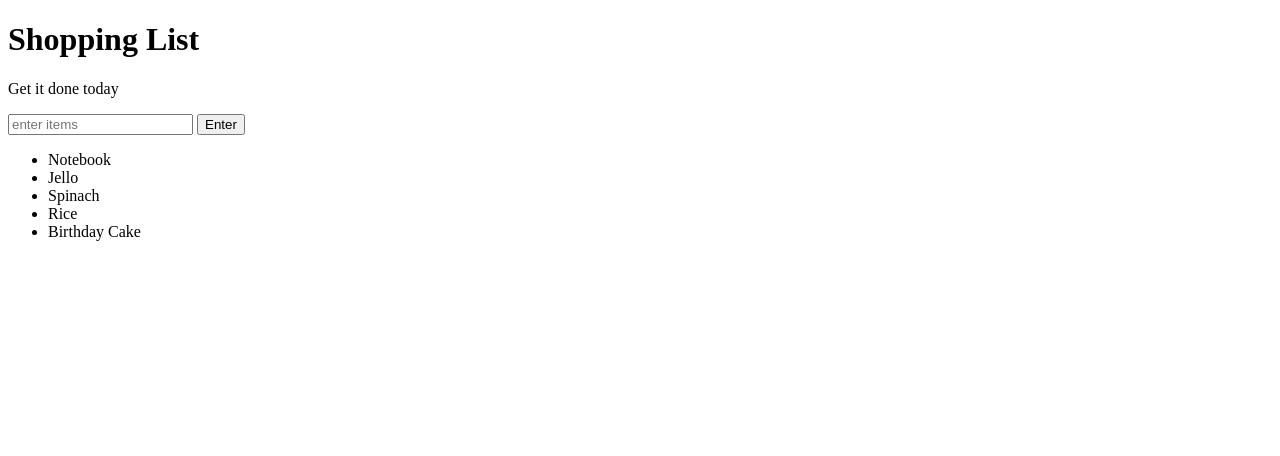
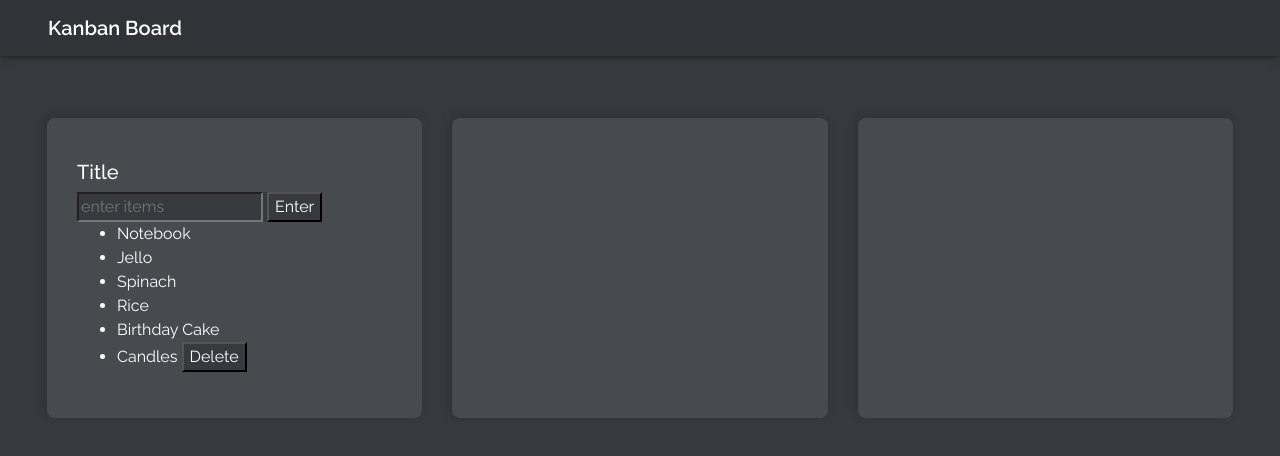
Before and after one commit to gsbakshi/dom-events-kanban-board, a plain HTML site: page index.html in a window 1280 px wide. Drawn offline with nearby package versions, Linux system fonts and the light colour scheme.

Commit message:
UI Changes

```diff
--- a/index.html
+++ b/index.html
@@ -3,20 +3,84 @@
 <head>
 	<title>Javascript + DOM</title>
 	<link rel="stylesheet" type="text/css" href="style.css">
+
+	<!-- Bootstrap CSS CDN -->
+	<link rel="stylesheet" href="https://maxcdn.bootstrapcdn.com/bootstrap/4.0.0/css/bootstrap.min.css"
+		integrity="sha384-Gn5384xqQ1aoWXA+058RXPxPg6fy4IWvTNh0E263XmFcJlSAwiGgFAW/dAiS6JXm" crossorigin="anonymous">
+
+	<!-- Raleway Google Fonts API -->
+	<link
+		href="https://fonts.googleapis.com/css2?family=Raleway:ital,wght@0,100;0,200;0,300;0,400;0,500;0,600;0,700;0,800;0,900;1,100;1,200;1,300;1,400;1,500;1,600;1,700;1,800;1,900&display=swap"
+		rel="stylesheet">
 </head>
 <body>
-	<h1>Shopping List</h1>
-	<p id="first">Get it done today</p>
-	<input id="userinput" type="text" placeholder="enter items">
+	<header>
+		<nav class="navbar sticky-top pl-5 pr-5 shade" style="background-color: #303338;">
+			<a class="navbar-brand title" href="#">Kanban Board</a>
+		</nav>
+	</header>
+
+	<div class="content">
+		<div class="d-flex flex-wrap position-relative">
+			<div class="col-12 col-sm-6 col-lg-4">
+				<div class="card-base">
+					<h5 class="trans">Title</h5>
+					<div>
+						<input class="trans" id="userinput" type="text" placeholder="enter items">
 						<button id="enter">Enter</button>
+					</div>
 					<ul id="myList">
 						<li>Notebook</li>
 						<li>Jello</li>
 						<li>Spinach</li>
 						<li>Rice</li>
 						<li>Birthday Cake</li>
-		<!-- <li>Candles  <button id="delete">Delete</button></li> -->
+						<li>Candles <button id="delete">Delete</button></li>
 					</ul>
+				</div>
+			</div>
+			<div class="col-12 col-sm-6 col-lg-4">
+				<div class="card-base"></div>
+			</div>
+			<div class="col-12 col-sm-6 col-lg-4">
+				<div class="card-base"></div>
+			</div>
+		</div>
+	</div>
+
+	<!-- <nav class="navbar pl-5 pr-5 shadow" style="background-color: #474A4F;">
+		<a href="index.html" class="navbar-brand logo title">Kanban Board</a>
+		<button class="navbar-toggler" type="button" data-toggle="collapse" data-target="#navbar7">
+			<span class="navbar-toggler-icon"></span>
+		</button>
+		<div class="navbar-collapse collapse justify-content-stretch" id="navbar7">
+			<ul class="navbar-nav ml-auto">
+				<li class="nav-item">
+					<a class="nav-link" href="https://unsplash.com/explore" target="_blank">Explore</a>
+				</li>
+				<li class="nav-item dropdown active">
+					<a class="nav-link dropdown-toggle" href="#" id="navbarDropdownMenuLink" role="button"
+						data-toggle="dropdown" aria-haspopup="true" aria-expanded="false">
+						Dropdown link
+					</a>
+					<div class="dropdown-menu" aria-labelledby="navbarDropdownMenuLink">
+						<a class="dropdown-item" href="#">Slideshow</a>
+						<a class="dropdown-item" href="#">Grid View</a>
+					</div>
+				</li>
+			</ul>
+		</div>
+	</nav> -->
+
 	<script type="text/javascript" src="script.js"></script>
+	<script src="https://code.jquery.com/jquery-3.2.1.slim.min.js"
+		integrity="sha384-KJ3o2DKtIkvYIK3UENzmM7KCkRr/rE9/Qpg6aAZGJwFDMVNA/GpGFF93hXpG5KkN"
+		crossorigin="anonymous"></script>
+	<script src="https://cdnjs.cloudflare.com/ajax/libs/popper.js/1.12.9/umd/popper.min.js"
+		integrity="sha384-ApNbgh9B+Y1QKtv3Rn7W3mgPxhU9K/ScQsAP7hUibX39j7fakFPskvXusvfa0b4Q"
+		crossorigin="anonymous"></script>
+	<script src="https://maxcdn.bootstrapcdn.com/bootstrap/4.0.0/js/bootstrap.min.js"
+		integrity="sha384-JZR6Spejh4U02d8jOt6vLEHfe/JQGiRRSQQxSfFWpi1MquVdAyjUar5+76PVCmYl"
+		crossorigin="anonymous"></script>
 </body>
 </html>
--- a/style.css
+++ b/style.css
@@ -1,21 +1,42 @@
-.coolTitle {
-  text-align: center;
-  font-family: 'Oswald', Helvetica, sans-serif;
-  font-size: 40px;
-  transform: skewY(-10deg);
-  letter-spacing: 4px;
-  word-spacing: -8px;
-  color: tomato;
-  text-shadow:
-    -1px -1px 0 firebrick,
-    -2px -2px 0 firebrick,
-    -3px -3px 0 firebrick,
-    -4px -4px 0 firebrick,
-    -5px -5px 0 firebrick,
-    -6px -6px 0 firebrick,
-    -7px -7px 0 firebrick,
-    -8px -8px 0 firebrick,
-    -30px 20px 40px dimgrey;
+* {
+  color: #FFFFFF;
+  font-family: 'Raleway', sans-serif;
+  background-color: #36393E;
+}
+
+.title {
+  color: #FFFFFF;
+  font-family: Raleway;
+  font-style: normal;
+  font-weight: 600;
+  font-size: 24px;
+  line-height: 28px;
+}
+
+.shade {
+    /* -webkit-box-shadow: 0px 0px 4px 0px rgba(0,0,0,0.6);
+    -moz-box-shadow: 0px 0px 4px 0px rgba(0,0,0,0.6); */
+    box-shadow: 0px 0px 8px 0px rgba(0,0,0,0.6);
+
+    /* the rest of your styling */
+}
+
+.content {
+  padding: 2rem;
+}
+
+.card-base {
+  position: relative;
+  display: flex;
+  flex-direction: column;
+  justify-content: flex-end;
+  align-items: flex-start;
+  height: 300px;
+  margin-top: 30px;
+  border-radius: 8px;
+  background-color: #474A4F;
+  box-shadow: -2px -2px 10px 0px rgba(0,0,0,0.16);
+  padding: 30px;
 }
 
 .done {
@@ -24,4 +45,19 @@
 
 li {
   cursor: pointer;
+  background-color: transparent;
 }
+
+ul {
+  background-color: transparent;
+}
+
+.trans {
+  background-color: transparent;
+}
+
+.ip2 {
+  background-color: #36393E;
+  border-color: #ebebeb;
+  border-radius: 0.3rem;
+}
```
Lines whose indentation alone changed are shown as unchanged.
